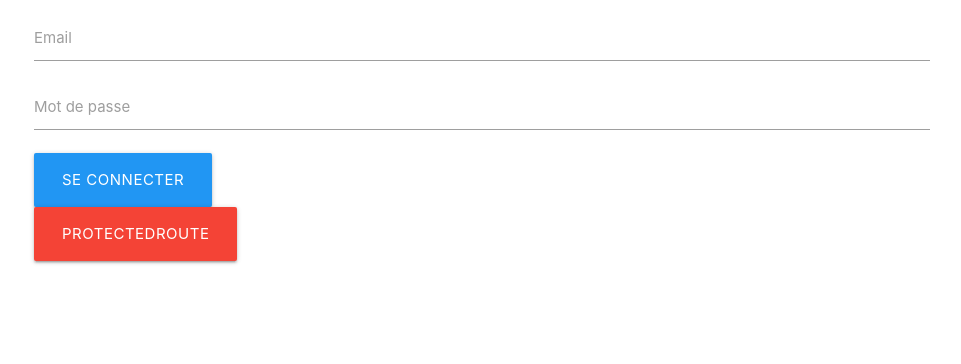
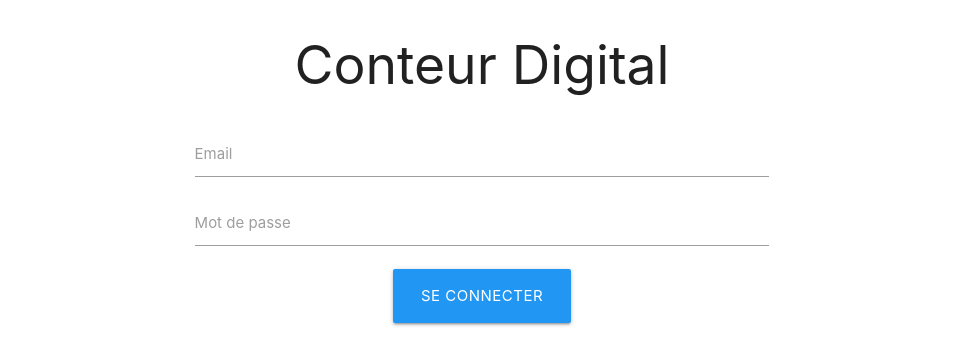
Before and after one commit to WildCodeSchool/paris-js-0918-groupe8-react, a React (Create React App) app: page /admin-login in a window 1280 px wide. Shown: the top 364 px of the page, without its empty margins (158-1119 px from the left). Built offline with nearby package versions, Linux system fonts and the light colour scheme.

Commit message:
clean login

```diff
--- a/src/components/about/about.jsx
+++ b/src/components/about/about.jsx
@@ -78,7 +78,7 @@ class About extends Component {
                 </a>
 
                 <NavLink exact to="/anaisjaunay" className="contactbouttonanais">
-                  Bio
+                  En savoir plus sur Anaïs
                 </NavLink>
 
               </div>
@@ -116,7 +116,7 @@ class About extends Component {
                 </a>
 
                 <NavLink exact to="/mathiassavary" className="contactbouttonanais">
-                  Bio
+                  En savoir plus sur Mathias
                 </NavLink>
               </div>
             </div>
--- a/src/components/buttons/Logout.js
+++ b/src/components/buttons/Logout.js
@@ -1,11 +1,12 @@
+/* global localStorage document */
 import React, { Component } from 'react';
 import './LogOut.css';
 
 class LogOut extends Component {
   setLogout = () => {
-
+    localStorage.removeItem('token')
+    document.location.reload(true);
   }
-
 
   render() {
     return (
--- a/src/components/login/Login.jsx
+++ b/src/components/login/Login.jsx
@@ -28,7 +28,7 @@ class Login extends Component {
         email,
         password,
       });
-      console.log(response);
+      // console.log(response);
       localStorage.setItem('token', response.headers['x-access-token']);
       this.setState({ flash: response.data.flash });
     } catch (error) {
@@ -36,29 +36,13 @@ class Login extends Component {
     }
   }
 
-  protectedRoute = () => {
-    const token = localStorage.getItem('token');
-    axios({
-      method: 'POST',
-      url: '/api/login/protected',
-      headers: {
-        Authorization: `Bearer ${token}`,
-      },
-    })
-      .then(
-        res => this.setState({ flash: res.data.flash }),
-      )
-      .catch(
-        err => this.setState({ flash: err.response.data.flash }),
-      );
-  }
-
   render() {
     const { email, password, flash } = this.state;
     if (flash === 'Vous êtes connecté') { return (<Redirect to="/admin" />); }
     return (
-      <div className="container">
-        <form className="" method="POST" onSubmit={this.handleSubmit}>
+      <div className="container center row">
+        <h2 className="col s8 offset-s2">Conteur Digital</h2>
+        <form className="col s8 offset-s2" method="POST" onSubmit={this.handleSubmit}>
 
           <div className="input-field">
             <input
@@ -95,14 +79,7 @@ class Login extends Component {
           </button>
 
         </form>
-        <button
-          className="waves-effect waves-light red btn-large"
-          type="button"
-          onClick={() => this.protectedRoute()}
-        >
-          protectedRoute
-        </button>
-        <h1>{flash}</h1>
+        <h3 className="col s12">{flash}</h3>
       </div>
     );
   }
--- a/src/containers/AuthVerif.js
+++ b/src/containers/AuthVerif.js
@@ -4,7 +4,7 @@ import axios from 'axios';
 const protectedRoute = (props) => {
   const { history } = props;
   const token = localStorage.getItem('token');
-  console.log('token', token);
+  // console.log('token', token);
   axios({
     method: 'POST',
     url: '/api/login/protected',
```
